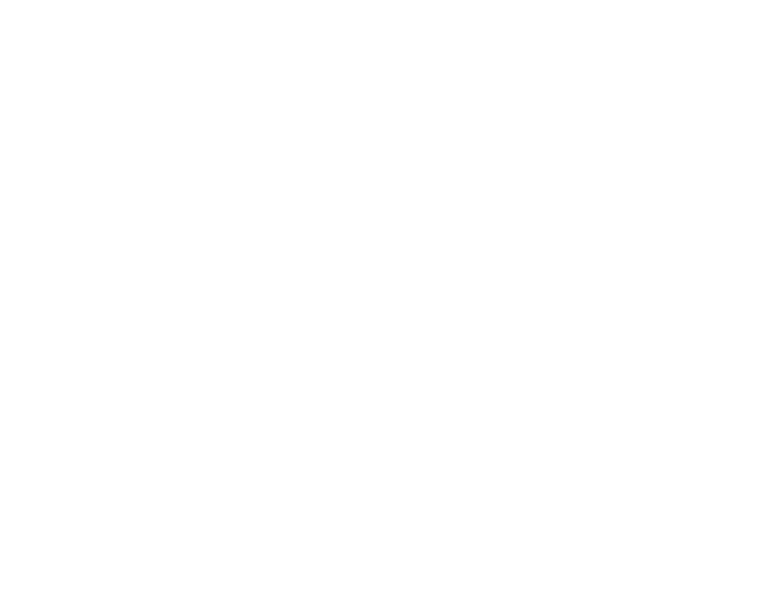
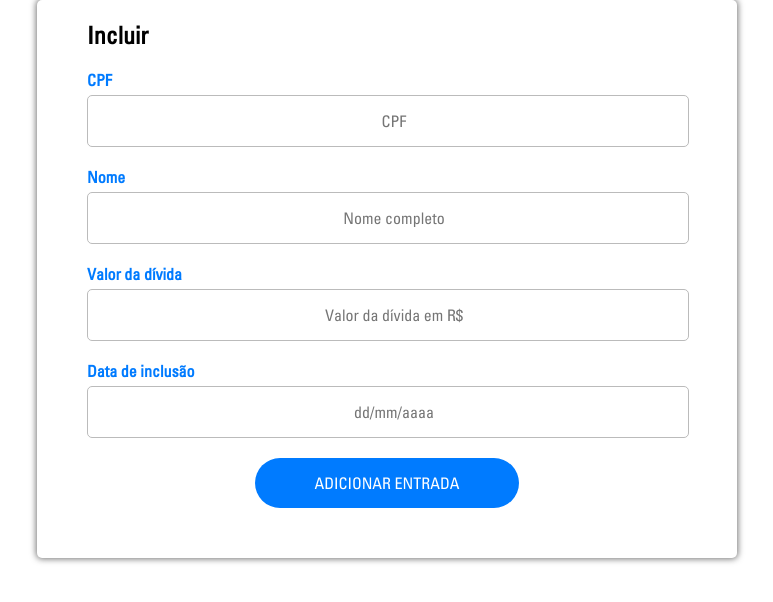
Before and after one commit to silvanoamaral/projeto-spc, a React app: page /register in a window 1280 px wide. Shown: the whole page, without its empty margins (253-1026 px from the left). Built offline with nearby package versions, Linux system fonts and the light colour scheme; sample sign-in values are in the browser's storage.

Commit message:
Criando form para cadastrar registro

```diff
--- a/src/App/index.js
+++ b/src/App/index.js
@@ -3,6 +3,7 @@ import { BrowserRouter as Router, Route } from 'react-router-dom'
 
 import Login from '../view/Login'
 import Dashboard from '../view/Dashboard'
+import CreateRegister from '../view/CreateRegister'
 
 import '../assets/style/index.scss'
 
@@ -13,6 +14,7 @@ class App extends Component {
         <Router>
           <Route path="/" exact component={ Login } />
           <Route path="/dashboard" component={ Dashboard } />
+          <Route path="/register" component={ CreateRegister } />
         </Router>
       </>
     )
--- a/src/assets/style/index.scss
+++ b/src/assets/style/index.scss
@@ -15,8 +15,84 @@
 *:focus {
   outline: none;
 }
+::-webkit-input-placeholder {
+  text-align: center;
+}
+
+:-moz-placeholder { /* Firefox 18- */
+  text-align: center;
+}
+
+::-moz-placeholder {  /* Firefox 19+ */
+  text-align: center;
+}
+
+:-ms-input-placeholder {
+  text-align: center;
+}
 button {
   background: transparent;
   border: 0;
   cursor: pointer;
 }
+
+.form {
+  border-radius: 5px;
+  box-shadow: 0px 0px 6px 1px #0000008a;
+  padding: 50px 0px;
+  width: 100%;
+
+  &__group {
+    display: block;
+    text-align: center;
+    position: relative;
+    padding: 0 50px;
+
+    label {
+      color: #007bff;
+      font-weight: 600;
+      display: block;
+      text-align: left;
+      margin-bottom: 5px;
+      width: 100%;
+    }
+
+    &.has-error {
+      input {
+        border-color: red;
+      }
+      .form__group-error {
+        display: none;
+      }
+    }
+
+    input {
+      border: 1px solid #bbb;
+      border-radius: 5px;
+      text-align: center;
+      font-size: 16px;
+      padding: 15px 0;
+      width: 100%;
+      text-indent: 12px;
+      margin-bottom: 20px;
+    }
+
+    button {
+      &.btn__eye {
+        position: absolute;
+        top: 38px;
+        right: 59px;
+        z-index: 2;
+      }
+      &.btn {
+        background-color: #007bff;
+        border-color: #007bff;
+        border-radius: 28px;
+        font-size: 16px;
+        color: #fff;
+        text-transform: uppercase;
+        padding: 15px 60px;
+      }
+    }
+  }
+}
--- /dev/null
+++ b/src/components/InputCustomized/index.js
@@ -0,0 +1,22 @@
+import React from 'react'
+
+const InputCustomized = ( props ) => {
+  return (
+    <div className={'form__group' + (props.submitted && !props.value ? ' has-error' : '')}>
+      <label htmlFor={ props.name }>{ props.label }</label>
+      <input
+        type="text"
+        maxLength={ props.maxLength }
+        name={ props.name }
+        value={ props.value }
+        onChange={ props.onChange }
+        placeholder={ props.placeholder }
+      />
+      {props.submitted && !props.value &&
+        <div className="form__group-error">{ props.name } is required</div>
+      }
+    </div>
+  )
+}
+
+export default InputCustomized
--- a/src/services/register.js
+++ b/src/services/register.js
@@ -24,7 +24,12 @@ const removeRegister = (id = 0) => {
   return dispatch => {
     dispatch(fetchRegisterPending())
 
-    axios.get(`/api/remove?id=${ id }`)
+    axios.delete(`http://5d52bcb73432e70014e6bc2c.mockapi.io/spc/registro/${id}`, {
+      headers: {
+        'Content-Type': 'application/json',
+        'Accept': 'application/json'
+      }
+    })
     .then(() => {
       dispatch(getRegister())
     })
--- /dev/null
+++ b/src/view/CreateRegister/CreateRegister.scss
@@ -0,0 +1,16 @@
+.create {
+  &__register {
+    max-width: 700px;
+    min-width: 500px;
+    margin: 0 auto;
+
+    .form {
+      padding-top: 20px;
+    }
+
+    h2 {
+      padding-left: 50px;
+      padding-bottom: 20px;
+    }
+  }
+}
--- a/src/view/CreateRegister/index.js
+++ b/src/view/CreateRegister/index.js
@@ -1,13 +1,113 @@
 import React, { Component } from 'react'
+import { connect } from 'react-redux'
+
+import register from '../../services/register'
+
+import InputCustomized from '../../components/InputCustomized'
+
+import './CreateRegister.scss'
 
 class CreateRegister extends Component {
+  constructor(props) {
+    super(props)
+
+    this.state = {
+      cpf: '',
+      nome: '',
+      valorDivida: '',
+      dataInclusao: '',
+      errorLogin: false,
+      errorMessage: '',
+      submitted: false
+    }
+
+    this.handleChange = this.handleChange.bind(this)
+    this.handleSubmit = this.handleSubmit.bind(this)
+  }
+
+  checkLoginStatus() {
+    return localStorage.getItem('userLogin') != null
+  }
+
+  componentDidMount() {
+    if(!this.checkLoginStatus()) {
+      this.props.history.push('/')
+    }
+  }
+
+  handleChange(e) {
+    const { name, value } = e.target
+    this.setState({ [name]: value })
+
+    this.setState({
+      errorMessage: '',
+      errorLogin: false
+    })
+  }
+
+  handleSubmit(e) {
+    e.preventDefault()
+    const { cpf, nome, valorDivida, dataInclusao} = this.state
+    const data = {
+      cpf,
+      nome,
+      valorDivida,
+      dataInclusao
+    }
+    const { dispatch } = this.props
+    dispatch(register.setRegister(data))
+  }
+
   render() {
     return (
-      <div>
-        Novo Registro
+      <div className="create__register">
+        <form onSubmit={ this.handleSubmit } className="form">
+          <h2>Incluir</h2>
+
+          <InputCustomized
+            label="CPF"
+            name="cpf"
+            value={ this.state.cpf }
+            maxLength='14'
+            submitted={ this.state.submitted }
+            placeholder="CPF"
+            onChange={ this.handleChange }
+          />
+
+          <InputCustomized
+            label="Nome"
+            name="nome"
+            value={ this.state.nome }
+            submitted={ this.state.submitted }
+            placeholder="Nome completo"
+            onChange={ this.handleChange }
+          />
+
+          <InputCustomized
+            label="Valor da dívida"
+            name="valorDivida"
+            value={ this.state.valorDivida }
+            submitted={ this.state.submitted }
+            placeholder="Valor da dívida em R$"
+            onChange={ this.handleChange }
+          />
+
+          <InputCustomized
+            label="Data de inclusão"
+            name="dataInclusao"
+            value={ this.state.dataInclusao }
+            submitted={ this.state.submitted }
+            placeholder="dd/mm/aaaa"
+            onChange={ this.handleChange }
+          />
+
+          <div className="form__group">
+            <button className="btn btn-primary">Adicionar entrada</button>
+          </div>
+        </form>
       </div>
     )
   }
 }
 
-export default CreateRegister
+export default connect()(CreateRegister)
--- a/src/view/Login/Login.scss
+++ b/src/view/Login/Login.scss
@@ -15,65 +15,4 @@
     min-width: 400px;
     text-align: center;
   }
-
-  .form {
-    border-radius: 5px;
-    box-shadow: 0px 0px 6px 1px #0000008a;
-    padding: 50px 0px;
-    width: 100%;
-
-    &__group {
-      display: block;
-      text-align: center;
-      position: relative;
-      margin-bottom: 15px;
-      padding: 0 50px;
-
-      label {
-        color: #007bff;
-        font-weight: 600;
-        display: block;
-        text-align: left;
-        margin-bottom: 5px;
-        width: 100%;
-      }
-
-      &.has-error {
-        input {
-          border-color: red;
-        }
-        .form__group-error {
-          display: none;
-        }
-      }
-
-      input {
-        border: 1px solid #bbb;
-        border-radius: 5px;
-        text-align: left;
-        font-size: 16px;
-        padding: 15px 0;
-        width: 100%;
-        text-indent: 12px;
-      }
-
-      button {
-        &.btn__eye {
-          position: absolute;
-          top: 38px;
-          right: 59px;
-          z-index: 2;
-        }
-        &.btn {
-          background-color: #007bff;
-          border-color: #007bff;
-          border-radius: 10px;
-          font-size: 16px;
-          color: #fff;
-          text-transform: uppercase;
-          padding: 15px 60px;
-        }
-      }
-    }
-  }
 }
--- a/src/view/Login/index.js
+++ b/src/view/Login/index.js
@@ -1,4 +1,6 @@
 import React from 'react'
+
+import InputCustomized from '../../components/InputCustomized'
 
 import './Login.scss'
 
@@ -85,18 +87,14 @@ class Login extends React.Component {
           </div>
         }
         <form name="form" className="form" onSubmit={ this.handleSubmit }>
-          <div className={'form__group' + (submitted && !username ? ' has-error' : '')}>
-            <label htmlFor="username">Username</label>
-            <input
-              type="text"
-              name="username"
-              value={ username }
-              onChange={ this.handleChange }
-            />
-            {submitted && !username &&
-              <div className="form__group-error">Username is required</div>
-            }
-          </div>
+          <InputCustomized
+            label="Usuário"
+            name="username"
+            value={ username }
+            submitted={ submitted }
+            onChange={ this.handleChange }
+          />
+
           <div className={'form__group' + (submitted && !password ? ' has-error' : '')}>
             <label htmlFor="password">Password</label>
             <input
```
